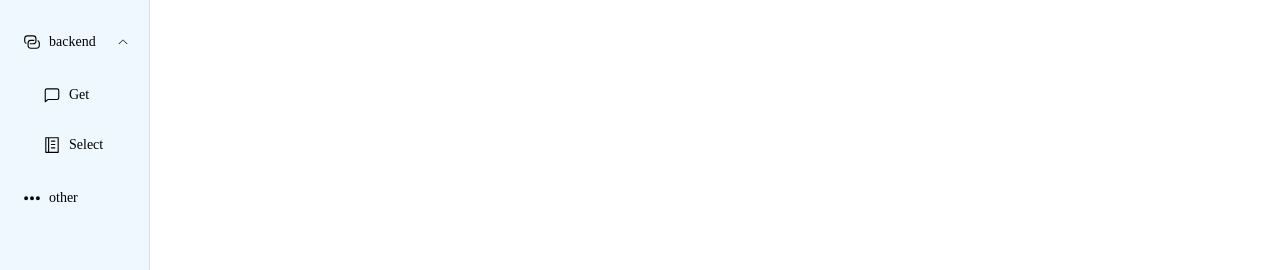
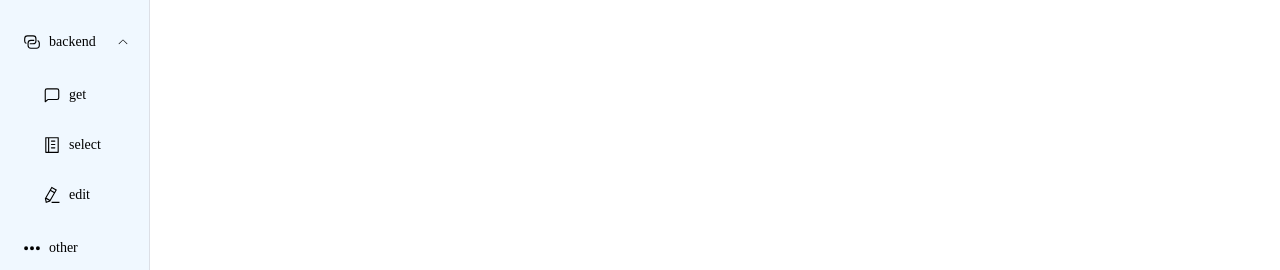
Before and after one commit to MadLogarithm/vue_spring, a Vue app: page /home in a window 1280 px wide. Both pictures are taken after a click on the element "backend". Shown: the part 158-428 px from the top of the page. Built offline with nearby package versions, Linux system fonts and the light colour scheme.

Commit message:
refactor(): update menu bar content

```diff
--- a/src/components/HomeSet.vue
+++ b/src/components/HomeSet.vue
@@ -48,13 +48,19 @@
             <el-menu-item index="/basicGet">
               <template v-slot:title>
                 <el-icon><ChatSquare /></el-icon>
-                <span>Get</span>
+                <span>get</span>
               </template>
             </el-menu-item>
             <el-menu-item index="/basicSelect">
               <template v-slot:title>
                 <el-icon><Memo /></el-icon>
-                <span>Select</span>
+                <span>select</span>
+              </template>
+            </el-menu-item>
+            <el-menu-item index="/basicEdit">
+              <template v-slot:title>
+                <el-icon><EditPen /></el-icon>
+                <span>edit</span>
               </template>
             </el-menu-item>
           </el-sub-menu>
@@ -74,11 +80,20 @@
 </template>
 
 <script>
-import {ChatSquare, Coin, Connection, ElementPlus, HomeFilled, Memo, MoreFilled} from "@element-plus/icons-vue";
+import {
+  ChatSquare,
+  Coin,
+  Connection,
+  EditPen,
+  ElementPlus,
+  HomeFilled,
+  Memo,
+  MoreFilled
+} from "@element-plus/icons-vue";
 
 export default {
   name: "HomeSet.vue",
-  components: {Memo, ChatSquare, Connection, Coin, ElementPlus, MoreFilled, HomeFilled}
+  components: {EditPen, Memo, ChatSquare, Connection, Coin, ElementPlus, MoreFilled, HomeFilled}
 }
 </script>
 
```
